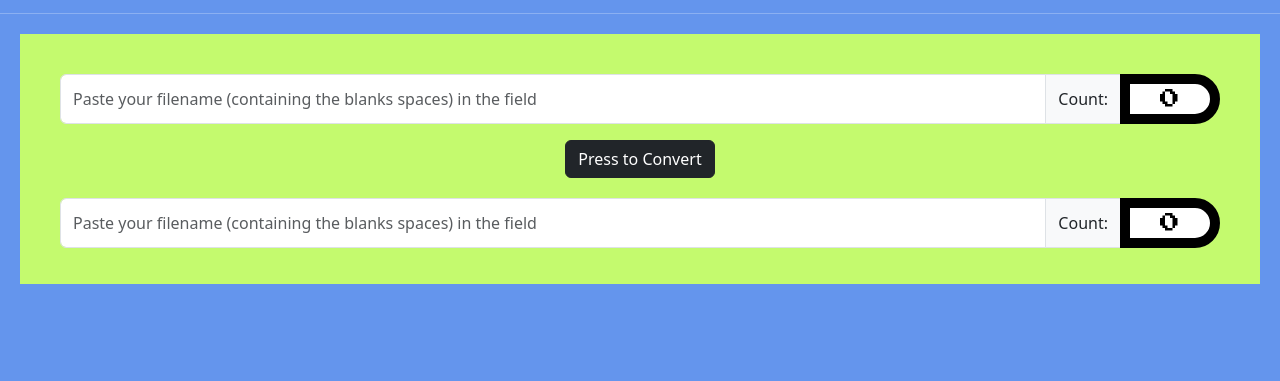
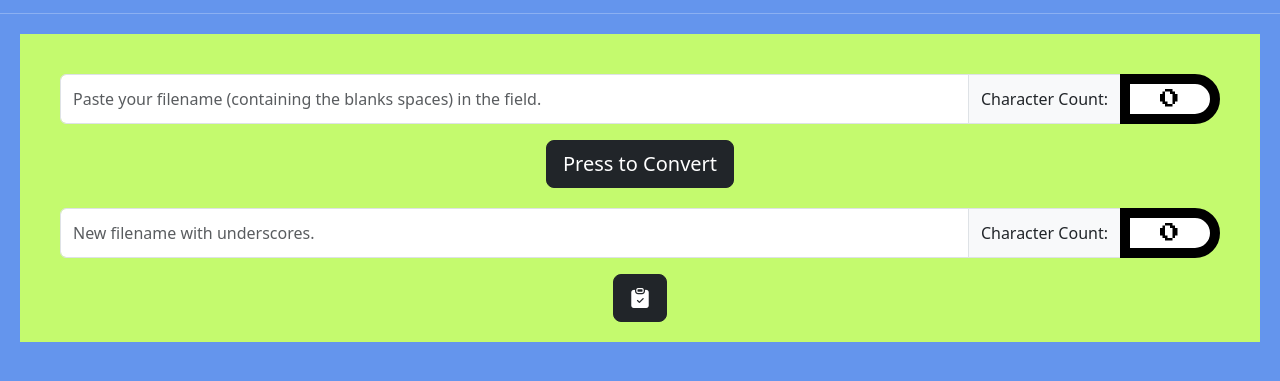
Before and after one commit to ak89mkii/c3-form-app, a website: page index.html in a window 1280 px wide. Shown: the part 419-800 px from the top of the page. Drawn offline with nearby package versions, Linux system fonts and the light colour scheme.

Commit message:
Added bootstrap, inputs.

```diff
--- a/index.html
+++ b/index.html
@@ -10,6 +10,7 @@
             @import url('https://fonts.googleapis.com/css2?family=Open+Sans:wght@500&family=Press+Start+2P&display=swap');
         </style>
         <link href="https://cdn.jsdelivr.net/npm/bootstrap@5.3.0/dist/css/bootstrap.min.css" rel="stylesheet" integrity="sha384-9ndCyUaIbzAi2FUVXJi0CjmCapSmO7SnpJef0486qhLnuZ2cdeRhO02iuK6FUUVM" crossorigin="anonymous">
+        <link rel="stylesheet" href="https://cdn.jsdelivr.net/npm/bootstrap-icons@1.10.5/font/bootstrap-icons.css">
         <link rel="stylesheet" type="text/css" href="style/stylesheet.css">
     </head>
     <body>
@@ -35,23 +36,25 @@
         <div class="form">
             <form>
                 <div class="input-group mb-3">
-                    <input type="text" class="form-control" placeholder="Paste your filename (containing the blanks spaces) in the field" aria-label="Recipient's username" aria-describedby="basic-addon2">
+                    <input type="text" class="form-control" placeholder="Paste your filename (containing the blanks spaces) in the field." aria-label="Recipient's username" aria-describedby="basic-addon2" id="oldName">
                         <span class="input-group-text" id="basic-addon2">
-                        Count:
+                        Character Count:
                         </span>
                     <input class="input2" id="characterCountOld"  value=0>
                 </div>
             </form>
 
-            <button type="button" class="btn btn-dark">Press to Convert</button>
+            <button type="button" class="btn btn-dark btn-lg">Press to Convert</button>
 
             <div class="input-group mb-3">
-                <input type="text" class="form-control" placeholder="Paste your filename (containing the blanks spaces) in the field" aria-label="Recipient's username" aria-describedby="basic-addon2">
+                <input type="text" class="form-control" placeholder="New filename with underscores." aria-label="Recipient's username" aria-describedby="basic-addon2" id="newName">
                     <span class="input-group-text" id="basic-addon2">
-                    Count:
+                    Character Count:
                     </span>
-                <input class="input2" id="characterCountOld"  value=0>
+                <input class="input2" id="characterCountNew"  value=0>
             </div>
+
+            <button type="button" class="btn btn-dark btn-lg"><i class="bi bi-clipboard-check-fill"></i></button>
 
         <script src="" async defer></script>
     </body>
--- a/package.json
+++ b/package.json
@@ -1,5 +1,6 @@
 {
   "dependencies": {
-    "bootstrap": "^5.3.0"
+    "bootstrap": "^5.3.0",
+    "bootstrap-icons": "^1.10.5"
   }
 }
--- a/style/stylesheet.css
+++ b/style/stylesheet.css
@@ -72,3 +72,7 @@ hr.rounded {
     margin: 20px;
     width: auto;
 }
+
+.bi {
+    height: 50px;
+}
```
Also changed, not shown: 1 other file.
